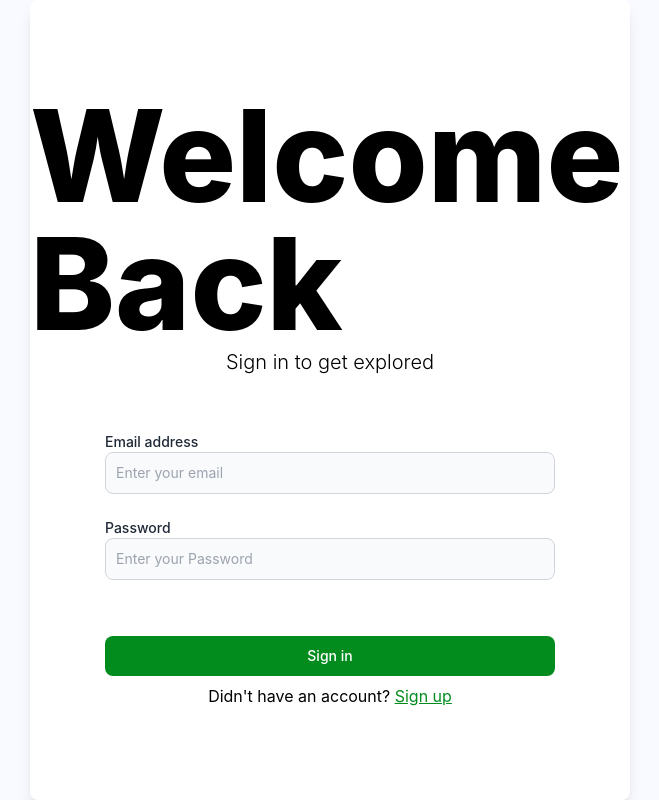
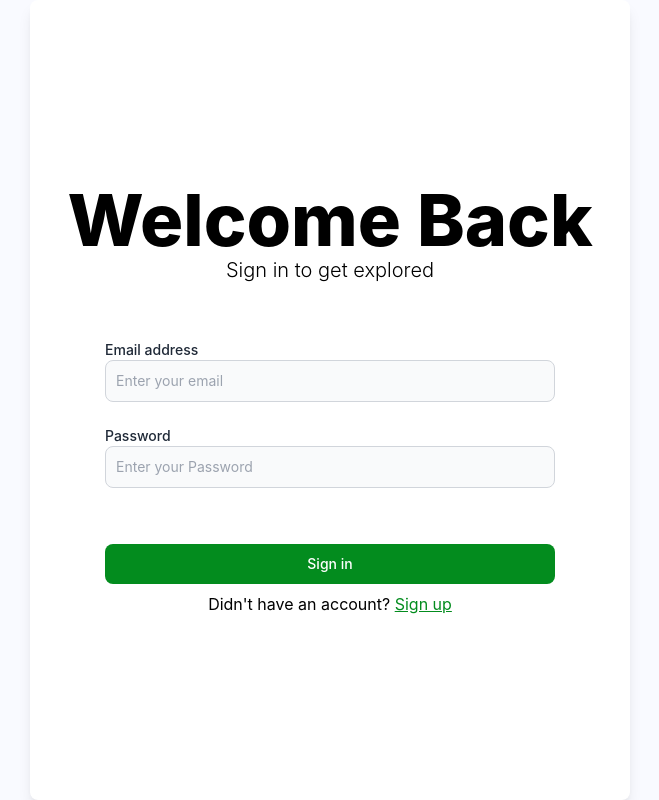
Before and after one commit to HamzahRahman03/ChattyBox_client, a React (Create React App) app: page /users/sign_in in a window 1280 px wide. Shown: the whole page, without its empty margins (310-969 px from the left). Built offline with nearby package versions, Linux system fonts and the light colour scheme.

Commit message:
Update index.js

```diff
--- a/src/modules/Form/index.js
+++ b/src/modules/Form/index.js
@@ -40,7 +40,7 @@ const Form = ({
   return (
     <div className="bg-light h-screen flex items-center justify-center">
         <div className=" bg-white w-[600px] h-[800px] shadow-lg rounded-lg flex flex-col justify-center items-center">
-            <div className=" text-9xl font-extrabold justify-center">Welcome {isSignInPage && 'Back'}</div>
+            <div className=" text-7xl font-extrabold justify-center">Welcome {isSignInPage && 'Back'}</div>
             <div className=" text-xl font-light mb-14">{isSignInPage ? 'Sign in to get explored' : 'Sign up to get started'}</div>
             <form className="flex flex-col items-center w-full" onSubmit={(e) => handleSubmit(e)}>
             { !isSignInPage && <Input label="Full name" name="name" placeholder="Enter your full name" className="mb-6 w-[75%]" value={data.fullName} onChange={(e) => setData({ ...data, fullName: e.target.value }) } /> }
```
